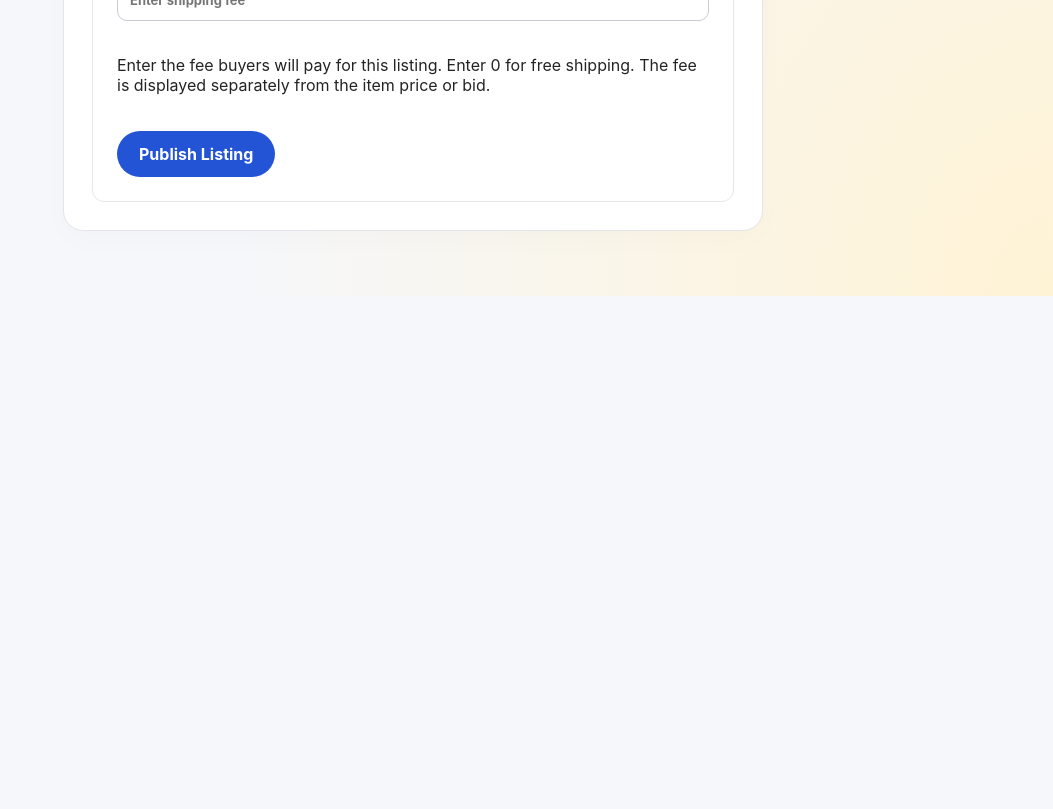
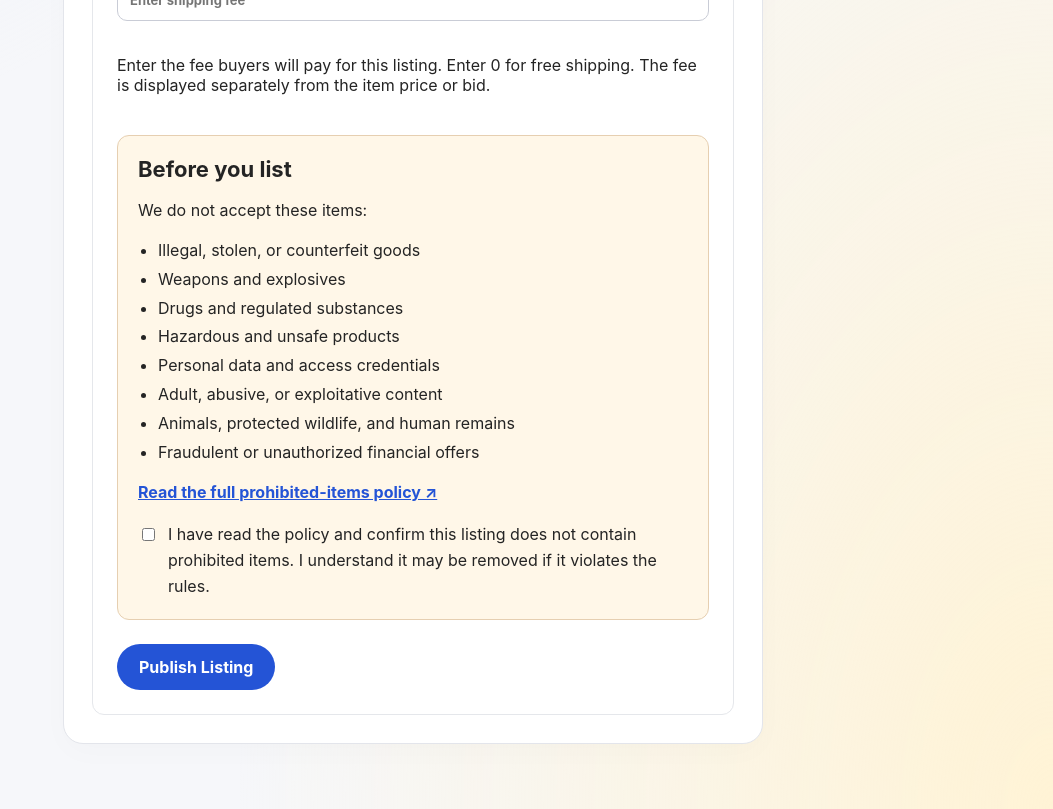
Before and after one commit to jayrguevarra2017-ghub/pinoybuynsell, a Next.js app: page /sell in a window 1280 px wide. Shown: the part 1380-2189 px from the top of the page, without its empty margins (227-1280 px from the left). Before the commit the page ends 1676 px from the top, so only its background shows below. Built offline with nearby package versions, Linux system fonts and the light colour scheme; no server answers.

Commit message:
Add prohibited items policy and require seller acknowledgment

```diff
--- a/app/globals.css
+++ b/app/globals.css
@@ -187,3 +187,13 @@ footer { background: #242424; color: #e2e2e8; }
 .guide-topics button { border: 1px solid #d5ddef; background: #f3f6fc; border-radius: 999px; color: #19355e; padding: 9px 12px; font-size: 12px; }
 .guide-topics button:hover { background: #e4ecfc; }
 .support-guide .view { font-size: 12px; padding: 10px 12px; }
+.prohibited-list { display: grid; gap: 16px; margin: 28px 0; }
+.prohibited-list section { border: 1px solid #e7d3cd; border-radius: 12px; padding: 20px; background: #fff8f5; }
+.prohibited-list h2 { margin: 0 0 10px; font-size: 20px; }
+.prohibited-list p { margin: 0; line-height: 1.7; color: #505366; }
+.listing-restrictions { margin: 24px 0; padding: 20px; border: 1px solid #e6cfb1; border-radius: 12px; background: #fff7e8; }
+.listing-restrictions h2 { font-size: 22px; margin-top: 0; }
+.listing-restrictions ul { padding-left: 20px; line-height: 1.8; }
+.listing-restrictions a { color: #2454d6; font-weight: 750; text-decoration: underline; }
+.policy-confirm { display: flex; align-items: flex-start; gap: 10px; margin-top: 20px; line-height: 1.6; }
+.policy-confirm input { flex: 0 0 auto; margin-top: 6px; }
--- a/app/page.js
+++ b/app/page.js
@@ -247,7 +247,7 @@ export default function HomePage() {
             <p>Your Philippine online marketplace.</p>
           </div>
 
-          <p>© 2026 PinoyBuyNSell</p>
+          <div><Link href="/prohibited-items">Prohibited items policy</Link><p>© 2026 PinoyBuyNSell</p></div>
         </div>
       </footer>
     </>
--- a/app/sell/page.js
+++ b/app/sell/page.js
@@ -7,6 +7,8 @@ import { supabase } from "@/lib/supabase";
 
 import ListingPhoto from "@/components/ListingPhoto";
 import { createListing, updateListing, validatePhoto } from "@/lib/listing-photo";
+import Link from "next/link";
+import { prohibitedItems, listingPolicyVersion } from "@/lib/listing-policy";
 import { shippingCarriers, validateShipping } from "@/lib/shipping";
 
 export default function SellPage({ listingId = null }) {
@@ -53,6 +55,7 @@ export default function SellPage({ listingId = null }) {
     return () => { cancelled = true; };
   }, [listingId, router]);
 
+  const [policyAccepted, setPolicyAccepted] = useState(false);
   const [saving, setSaving] = useState(false);
   const [message, setMessage] = useState("");
 
@@ -86,6 +89,7 @@ export default function SellPage({ listingId = null }) {
   async function handleSubmit(event) {
     event.preventDefault();
     if (saving || loadingListing || loadError || (listingId && !existingListing)) return;
+    if (!policyAccepted) { setMessage("Read and confirm the prohibited-items policy before saving your listing."); return; }
     const shippingError = validateShipping(form.shipping_carrier, form.shipping_fee);
     if (shippingError) { setMessage(shippingError); return; }
     setSaving(true);
@@ -104,6 +108,7 @@ export default function SellPage({ listingId = null }) {
         price: Number(form.price), category: form.category, condition: form.condition,
         location: form.location.trim(), shipping_carrier: form.shipping_carrier,
         shipping_fee: Number(form.shipping_fee),
+        listing_policy_version: listingPolicyVersion,
       };
       const data = listingId
         ? await updateListing(supabase, user.id, listingId, values, photo)
@@ -294,6 +299,17 @@ export default function SellPage({ listingId = null }) {
               <p>Enter the fee buyers will pay for this listing. Enter 0 for free shipping. The fee is displayed separately from the item price or bid.</p>
             </div>
 
+            <section className="listing-restrictions" aria-labelledby="listing-rules-title">
+              <h2 id="listing-rules-title">Before you list</h2>
+              <p>We do not accept these items:</p>
+              <ul>{prohibitedItems.map(item => <li key={item.title}>{item.title}</li>)}</ul>
+              <Link href="/prohibited-items" target="_blank" rel="noopener noreferrer">Read the full prohibited-items policy ↗</Link>
+              <label className="policy-confirm"><input type="checkbox" required checked={policyAccepted}
+                onChange={event => setPolicyAccepted(event.target.checked)} />
+                <span>I have read the policy and confirm this listing does not contain prohibited items. I understand it may be removed if it violates the rules.</span>
+              </label>
+            </section>
+
             <button type="submit" disabled={saving}>
               {saving ? "Saving..." : listingId ? "Save Changes" : "Publish Listing"}
             </button>
--- a/app/usa-shopping/page.js
+++ b/app/usa-shopping/page.js
@@ -47,6 +47,7 @@ export default function USAShopping(){
  <label>Item link<input name="item_url" type="url" required maxLength={2000} value={form.item_url} onChange={change} placeholder="https://www.store.com/item"/></label>
  <label>Quantity<input name="quantity" type="number" required min="1" max="100" step="1" value={form.quantity} onChange={change}/></label>
  <label>Item details<textarea name="item_details" required maxLength={3000} rows={5} value={form.item_details} onChange={change} placeholder="Size, color, model, variant, and other requirements"/></label>
+ <p>Please check our <Link href="/prohibited-items">prohibited-items policy</Link> before requesting an item.</p>
  <label><input type="checkbox" required/> I agree that the team may contact me about this request.</label>
  <button className="sell" disabled={busy}>{busy?'Sending request...':'Send my wishlist'}</button>
  </form>}
--- /dev/null
+++ b/lib/listing-policy.js
@@ -0,0 +1,11 @@
+export const listingPolicyVersion = "2026-10-08";
+export const prohibitedItems = [
+  {title:"Illegal, stolen, or counterfeit goods",details:"Stolen property, counterfeit or replica branded goods, pirated media/software, and items you have no right to sell."},
+  {title:"Weapons and explosives",details:"Firearms, ammunition, explosives, fireworks, weapon parts, and weapons marketed to injure people."},
+  {title:"Drugs and regulated substances",details:"Illegal drugs, drug paraphernalia, prescription medicines, controlled substances, alcohol, tobacco, and vaping products."},
+  {title:"Hazardous and unsafe products",details:"Toxic chemicals, radioactive materials, dangerous waste, recalled products, and items known to be unsafe. Do not conceal damage that makes an item dangerous."},
+  {title:"Personal data and access credentials",details:"Government IDs, passports, personal records, financial information, passwords, hacked accounts, access tokens, and stolen digital accounts."},
+  {title:"Adult, abusive, or exploitative content",details:"Pornographic goods, sexual services, exploitation materials, and items promoting abuse, hate, or violence."},
+  {title:"Animals, protected wildlife, and human remains",details:"Live animals, protected plants or wildlife, products made from endangered species, human organs, body parts, and remains."},
+  {title:"Fraudulent or unauthorized financial offers",details:"Fake documents, counterfeit currency, payment cards, money-laundering offers, illegal gambling services, and deceptive investment or get-rich-quick schemes."},
+];
```
Also changed, not shown: app/prohibited-items/page.js (added, +13 -0 lines), lib/support-guide.js, supabase/README.md, 1 other file (tests, documents, lock files or other folders).
